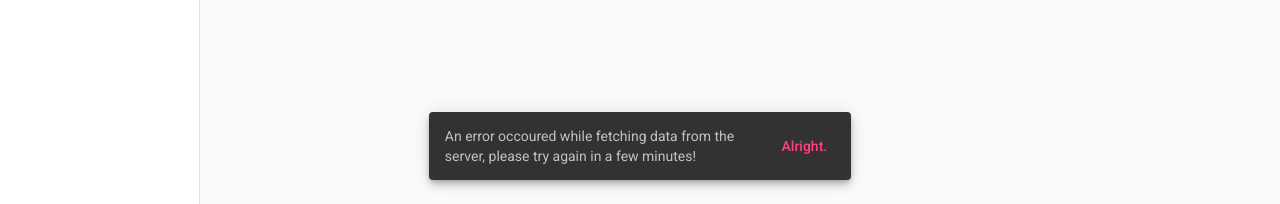
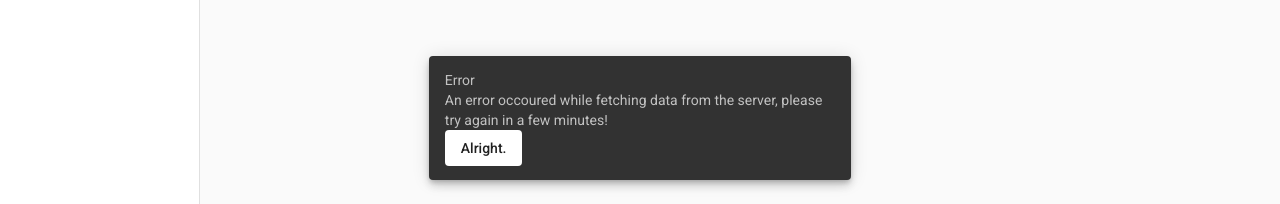
Before and after one commit to dobitamas/Market-Angular, an Angular app in the folder market/: page /home in a window 1280 px wide. Shown: the part 596-800 px from the top of the page. Built offline with nearby package versions, Linux system fonts and the light colour scheme; no server answers.

Commit message:
Added new style to notification

```diff
--- a/market/src/app/app.module.ts
+++ b/market/src/app/app.module.ts
@@ -17,11 +17,13 @@ import { MatCardModule } from '@angular/material/card';
 import { MatMenuModule } from '@angular/material/menu';
 import { HttpClientModule } from '@angular/common/http';
 import {MatSnackBarModule} from '@angular/material/snack-bar';
+import { NotifierComponent } from './notifier/notifier.component';
 @NgModule({
   declarations: [
     AppComponent,
     NavComponent,
-    HomeComponent
+    HomeComponent,
+    NotifierComponent
   ],
   imports: [
     BrowserModule,
--- a/market/src/app/app.service.ts
+++ b/market/src/app/app.service.ts
@@ -10,6 +10,6 @@ export class AppService {
   constructor(public httpClient:HttpClient) {}
 
   getDeals(): Observable<any> {
-    return this.httpClient.get("http://localhost:3000/deals");
+    return this.httpClient.get("http://localhost:3000/dealsx");
   }
 }
--- a/market/src/app/notifier.service.ts
+++ b/market/src/app/notifier.service.ts
@@ -1,5 +1,6 @@
 import { Injectable } from '@angular/core';
 import { MatSnackBar } from '@angular/material/snack-bar';
+import { NotifierComponent } from './notifier/notifier.component';
 
 @Injectable({
   providedIn: 'root'
@@ -9,7 +10,11 @@ export class NotifierService {
   constructor(private snackBar:MatSnackBar) { }
 
   showNotification(message: string, button:string) {
-    this.snackBar.open(message, button, {
+    this.snackBar.openFromComponent( NotifierComponent, {
+      data: {
+        displayMessage: message,
+        buttonMessage: button
+      },
       duration: 6500,
       horizontalPosition: 'center',
       verticalPosition: 'bottom'
--- /dev/null
+++ b/market/src/app/notifier/notifier.component.html
@@ -0,0 +1,9 @@
+<div>
+    Error
+</div>
+<div>
+    {{data.displayMessage}}
+</div>
+<div>
+    <button mat-flat-button (click)="snackBarRef.dismiss()">{{data.buttonMessage}}</button>
+</div>
--- /dev/null
+++ b/market/src/app/notifier/notifier.component.ts
@@ -0,0 +1,17 @@
+import { Component, Inject, OnInit } from '@angular/core';
+import { MatSnackBarRef, MAT_SNACK_BAR_DATA } from '@angular/material/snack-bar';
+
+@Component({
+  selector: 'app-notifier',
+  templateUrl: './notifier.component.html',
+  styleUrls: ['./notifier.component.css']
+})
+export class NotifierComponent implements OnInit {
+
+  constructor(@Inject(MAT_SNACK_BAR_DATA) public data: any,
+  public snackBarRef:MatSnackBarRef<NotifierComponent>) { }
+
+  ngOnInit(): void {
+  }
+
+}
```
Also changed, not shown: market/src/app/notifier/notifier.component.css (added), 1 other file (tests, documents, lock files or other folders).
